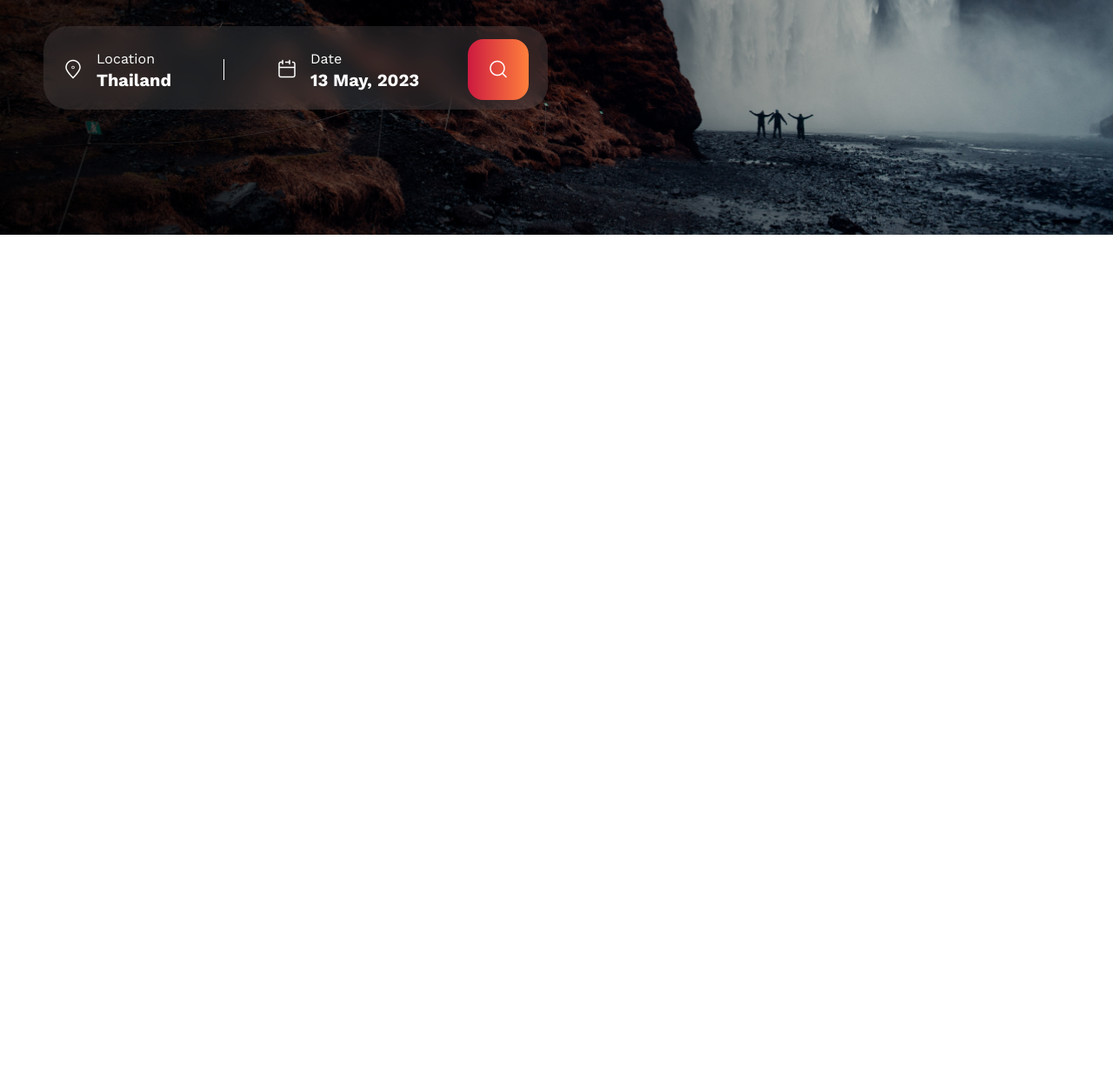
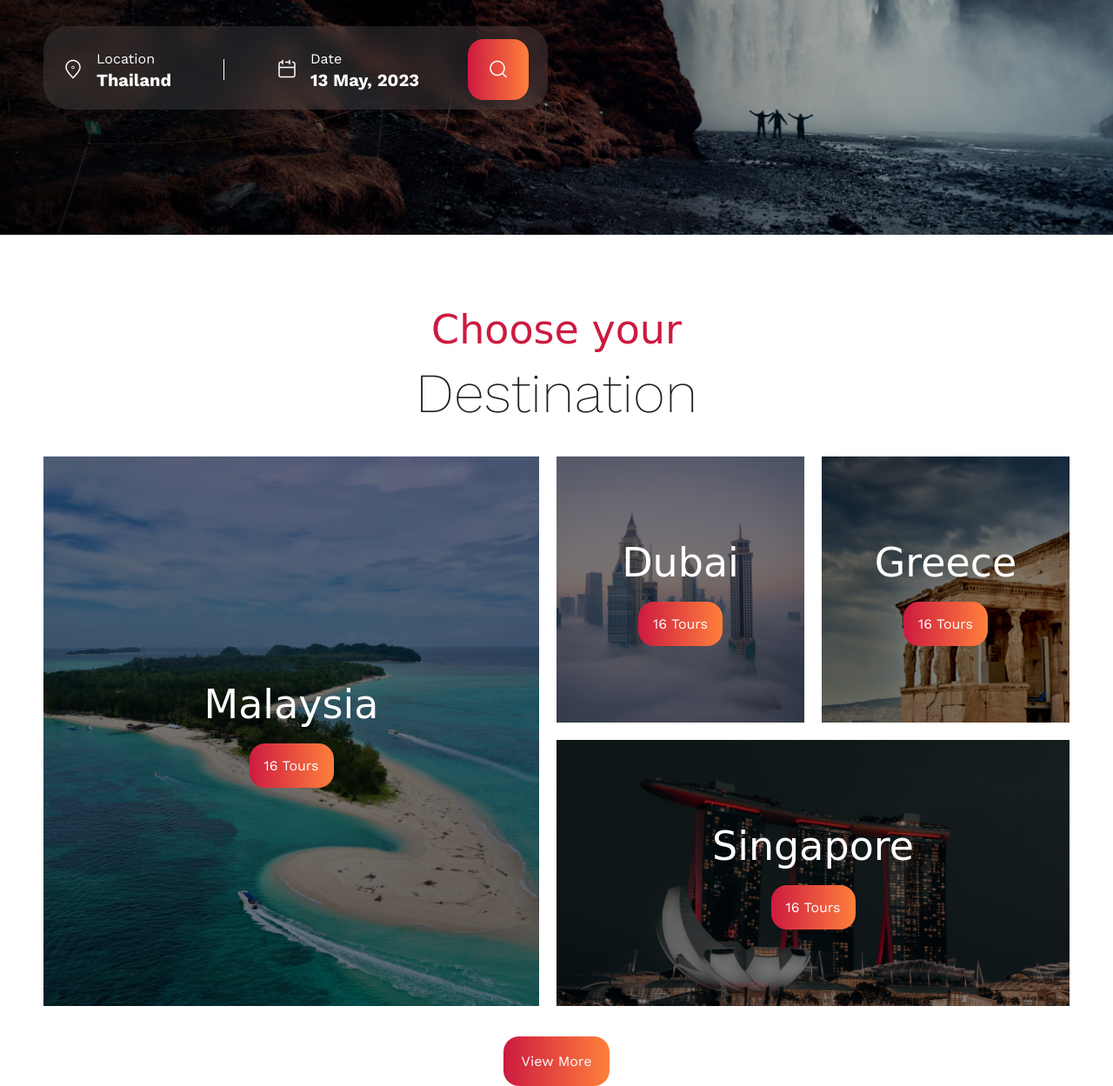
Before and after one commit to IgorNesterovich/traveling, a plain HTML site: page index.html in a window 1280 px wide. Shown: the part 500-1749 px from the top of the page at 87% size. Before the commit the page ends 800 px from the top, so only its background shows below. Drawn offline with nearby package versions, Linux system fonts and the light colour scheme; files whose address does not match are found by name; a web font is replaced by a local one.

Commit message:
Added destination and styles

```diff
--- a/css/style.css
+++ b/css/style.css
@@ -66,7 +66,7 @@ body
     column-gap: 50px;
     font-size: 0.875rem;
     font-weight: 300;
-    color: #FFFFFF;
+    color: #FFF;
 }
 .nav__link
 {
@@ -85,12 +85,13 @@ body
     display: flex;
     align-items: center;
     column-gap: 30px;
-    color: #FFFFFF;
+    color: #FFF;
 }
 .button
 {
     border-radius: 18px;
     background: linear-gradient(to right, #CD1A40, #FF803C);
+    color: #FFF;
     transition: all .1s linear;
 }
 .button:hover
@@ -211,3 +212,96 @@ body
     margin-left: auto;
 }
 /* top-page */
+
+/* destination */
+.container__destionation
+{
+    text-align: center;
+}
+
+.destination__heading
+{
+    margin-top: 75px;
+    margin-bottom: 35px;
+}
+.destination__suptitle
+{
+    font-family: 'Water Brush', cursive;
+    font-size: 2.875rem;
+    line-height: 1.5;
+    color: #CD1A40;
+}
+.destination__title
+{
+    font-size: 4rem;
+    font-weight: 200;
+    line-height: 1.2;
+}
+
+
+.destination__content
+{
+    display: grid;
+    max-height: 100%;
+    grid-template-columns: 2fr 1fr 1fr;
+    grid-template-rows: 306px 306px;
+    gap: 20px;
+}
+.destination__item
+{
+    background-size: cover;
+}
+.destination-item1
+{
+    background:url('../pictures/illustration/dest-1.jpg');
+    grid-column: 1 / 2;
+    grid-row: 1 / 3;
+}
+.destination-item2
+{
+    background: url('../pictures/illustration/dest-2.jpg');
+}
+.destination-item3
+{
+    background: url('../pictures/illustration/dest-3.jpg');
+}
+.destination-item4
+{
+    background: url('../pictures/illustration/dest-4.jpg');
+    grid-column: 2 / 4;
+    grid-row: 2 / 3;
+}
+.destination__item
+{
+    background-repeat: no-repeat;
+    background-size: cover;
+}
+.destination__inner
+{
+    background: rgba(0, 0, 0, 0.5);
+    width: 100%;
+    height: 100%;
+    display: flex;
+    flex-direction: column;
+    justify-content: center;
+    align-items: center;
+    color: #FFF;
+}
+.destination__text
+{
+    font-family: 'Water Brush', cursive;
+    font-size: 2.875rem;
+    line-height: 1.5;
+    margin-bottom: 10px;
+}
+.button--destination
+{
+    padding: 16px 17px;
+}
+.button--destination-all
+{
+    padding: 19px 21px;
+    margin-top: 35px;
+
+}
+/* destination */
--- a/index.html
+++ b/index.html
@@ -106,7 +106,50 @@
                 </div>
             </div>
         </section>
-    <!-- top-page -->
+        <!-- top-page -->
+
+        <!-- destination -->
+        <section class="destination">
+            <div class="container container__destionation">
+
+                <div class="destination__heading">
+                    <span class="destination__suptitle">Choose your</span>
+                    <h2 class="destination__title">Destination</h2>
+                </div>
+
+                <div class="destination__content">
+                    <div class="destination__item destination-item1">
+                        <div class="destination__inner">
+                            <h3 class="destination__text">Malaysia</h3>
+                            <button class="button button--destination">16 Tours</button>
+                        </div>
+                    </div>
+                    <div class="destination__item destination-item2">
+                        <div class="destination__inner">
+                            <h3 class="destination__text">Dubai</h3>
+                            <button class="button button--destination">16 Tours</button>
+                        </div>
+                    </div>
+                    <div class="destination__item destination-item3">
+                        <div class="destination__inner">
+                            <h3 class="destination__text">Greece</h3>
+                            <button class="button button--destination">16 Tours</button>
+                        </div>
+                    </div>
+                    <div class="destination__item destination-item4">
+                        <div class="destination__inner">
+                            <h3 class="destination__text">Singapore</h3>
+                            <button class="button button--destination">16 Tours</button>
+                        </div>
+                    </div>
+                </div>
+
+                <button class="button button--destination-all">View More</button>
+
+            </div>
+
+        </section>
+        <!-- destination -->
 
     </maim>
     <!-- main -->
```
